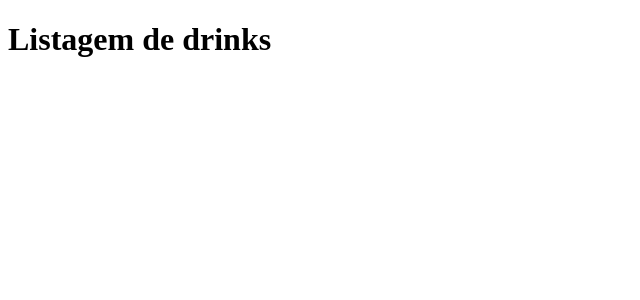
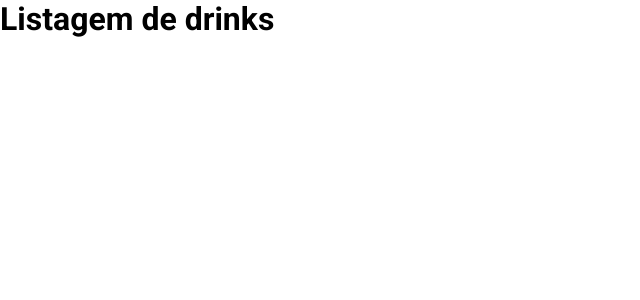
Before and after one commit to AmauriLima/Drinks, a React (Vite) app: page / in a window 1280 px wide. Shown: the top 300 px of the page, without its empty margins (0-640 px from the left). Built offline with nearby package versions, Linux system fonts and the light colour scheme.

Commit message:
feat: adding GlobalStyle

```diff
--- a/index.html
+++ b/index.html
@@ -4,6 +4,11 @@
     <meta charset="UTF-8" />
     <link rel="icon" type="image/svg+xml" href="/favicon.svg" />
     <meta name="viewport" content="width=device-width, initial-scale=1.0" />
+
+    <link rel="preconnect" href="https://fonts.googleapis.com" />
+    <link rel="preconnect" href="https://fonts.gstatic.com" crossorigin />
+    <link href="https://fonts.googleapis.com/css2?family=Open+Sans:wght@400;500;600;700&family=Roboto:wght@400;700;900&display=swap" rel="stylesheet" />
+
     <title>Drinks - GescorpGO</title>
   </head>
   <body>
--- a/src/App.tsx
+++ b/src/App.tsx
@@ -1,7 +1,12 @@
+import { GlobalStyle } from '@styles/global';
+
 import { MyRoutes } from './routes';
 
 export function App() {
   return (
-    <MyRoutes />
+    <>
+      <GlobalStyle />
+      <MyRoutes />
+    </>
   );
 }
--- /dev/null
+++ b/src/styles/global.ts
@@ -0,0 +1,45 @@
+import { createGlobalStyle } from 'styled-components';
+
+export const GlobalStyle = createGlobalStyle`
+  * {
+    margin: 0;
+    padding: 0;
+    box-sizing: border-box;
+  }
+
+  :root {
+    font-size: 16px;
+  }
+
+  html {
+    @media (max-width: 1080px) {
+      font-size: 93.75%;
+    }
+    @media (max-width: 720px) {
+      font-size: 87.5%;
+    }
+    @media (max-width: 600px) {
+      font-size: 87.5%;
+      html {
+        width: 100%;
+      }
+    }
+  }
+
+  body, input, textarea, button {
+    font-family: 'Roboto', sans-serif;
+    font-weight: 400;
+  }
+
+  h1, h2, h3, h4, h5, h6, strong {
+    font-weight: 700px;
+  }
+
+  button {
+    cursor: pointer;
+  }
+
+  ul li {
+    list-style: none;
+  }
+`;
--- a/tsconfig.json
+++ b/tsconfig.json
@@ -19,6 +19,7 @@
     "paths": {
       "@pages/*": ["./src/pages/*"],
       "@components/*": ["./src/components/*"],
+      "@styles/*": ["./src/styles/*"],
     },
   },
   "include": ["src"],
```
Also changed, not shown: .eslintrc.json.
